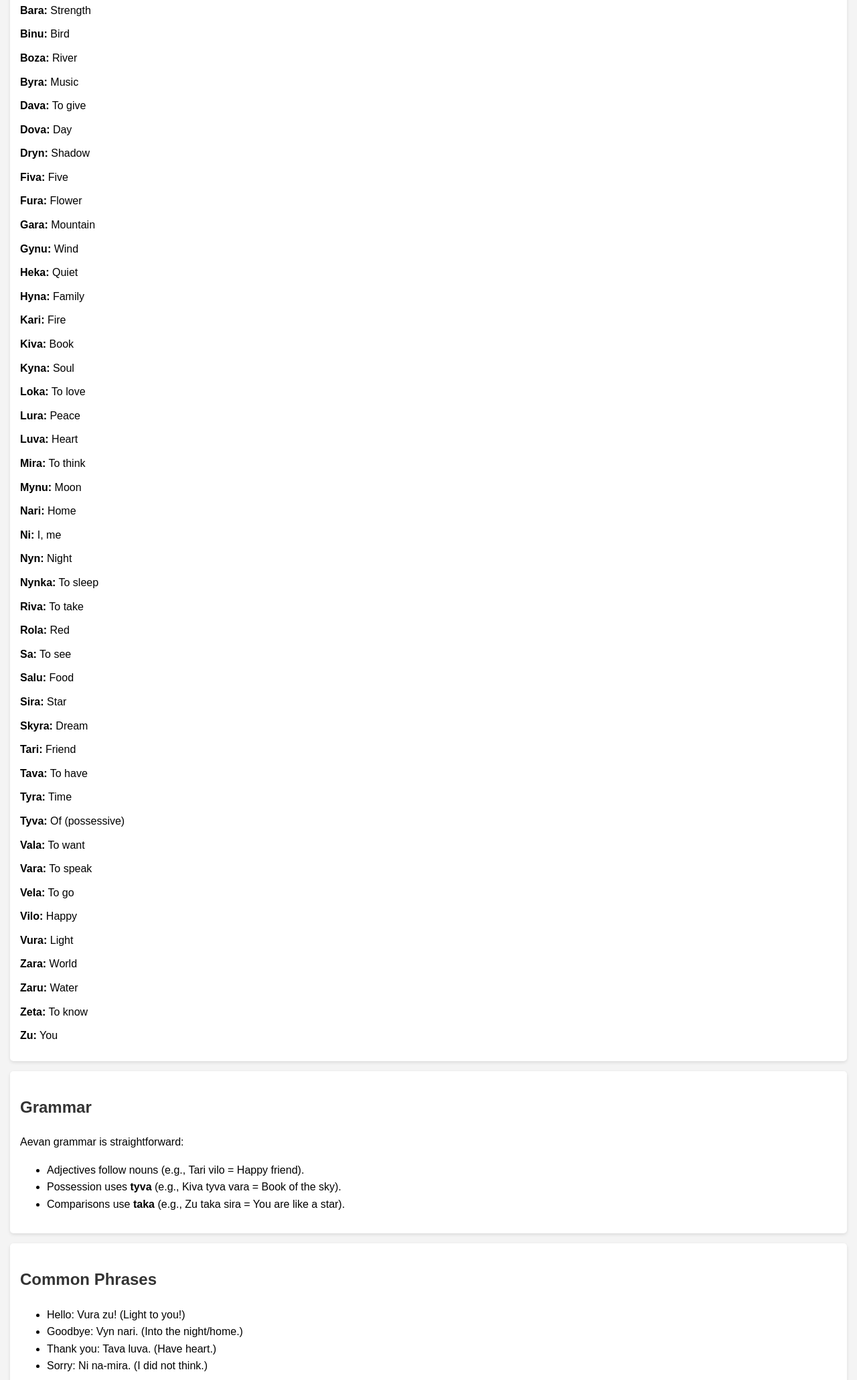
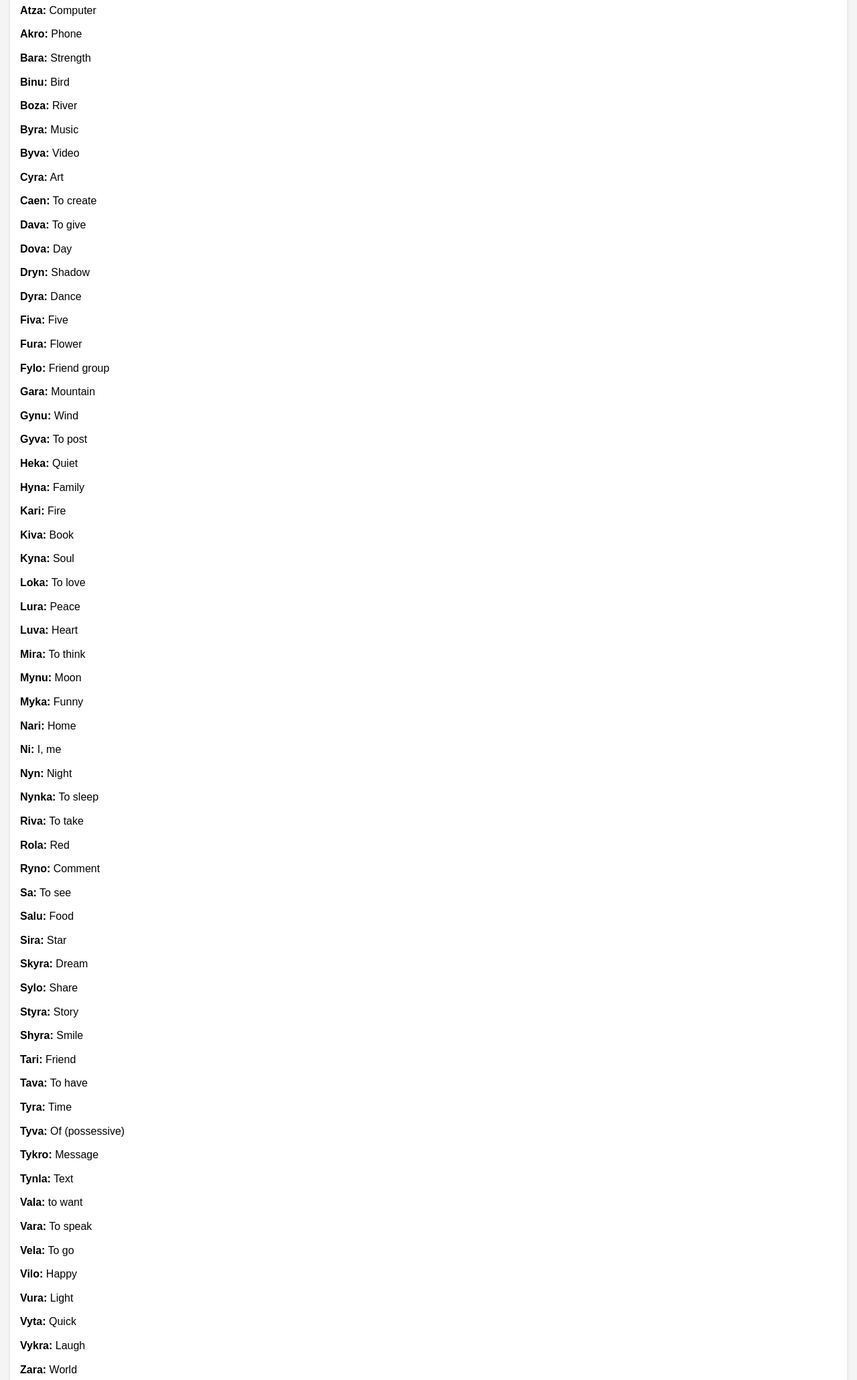
Before and after one commit to AEVANLANG/AEVAN, a plain HTML site: page index.html in a window 1280 px wide. Shown: the part 1275-3335 px from the top of the page at 67% size. Drawn offline with Linux system fonts and the light colour scheme.

Commit message:
added new words to the dictionary

```diff
--- a/index.html
+++ b/index.html
@@ -111,25 +111,35 @@
     <div class="dictionary-entry"><b>Ahri:</b> Life</div>
     <div class="dictionary-entry"><b>Aru:</b> Sun</div>
     <div class="dictionary-entry"><b>Aska:</b> Hope</div>
+    <div class="dictionary-entry"><b>Atza:</b> Computer</div>
+    <div class="dictionary-entry"><b>Akro:</b> Phone</div>
 
     <!-- B -->
     <div class="dictionary-entry"><b>Bara:</b> Strength</div>
     <div class="dictionary-entry"><b>Binu:</b> Bird</div>
     <div class="dictionary-entry"><b>Boza:</b> River</div>
     <div class="dictionary-entry"><b>Byra:</b> Music</div>
+    <div class="dictionary-entry"><b>Byva:</b> Video</div>
+
+    <!-- C -->
+    <div class="dictionary-entry"><b>Cyra:</b> Art</div>
+    <div class="dictionary-entry"><b>Caen:</b> To create</div>
 
     <!-- D -->
     <div class="dictionary-entry"><b>Dava:</b> To give</div>
     <div class="dictionary-entry"><b>Dova:</b> Day</div>
     <div class="dictionary-entry"><b>Dryn:</b> Shadow</div>
+    <div class="dictionary-entry"><b>Dyra:</b> Dance</div>
 
     <!-- F -->
     <div class="dictionary-entry"><b>Fiva:</b> Five</div>
     <div class="dictionary-entry"><b>Fura:</b> Flower</div>
+    <div class="dictionary-entry"><b>Fylo:</b> Friend group</div>
 
     <!-- G -->
     <div class="dictionary-entry"><b>Gara:</b> Mountain</div>
     <div class="dictionary-entry"><b>Gynu:</b> Wind</div>
+    <div class="dictionary-entry"><b>Gyva:</b> To post</div>
 
     <!-- H -->
     <div class="dictionary-entry"><b>Heka:</b> Quiet</div>
@@ -148,6 +158,7 @@
     <!-- M -->
     <div class="dictionary-entry"><b>Mira:</b> To think</div>
     <div class="dictionary-entry"><b>Mynu:</b> Moon</div>
+    <div class="dictionary-entry"><b>Myka:</b> Funny</div>
 
     <!-- N -->
     <div class="dictionary-entry"><b>Nari:</b> Home</div>
@@ -158,31 +169,41 @@
     <!-- R -->
     <div class="dictionary-entry"><b>Riva:</b> To take</div>
     <div class="dictionary-entry"><b>Rola:</b> Red</div>
+    <div class="dictionary-entry"><b>Ryno:</b> Comment</div>
+
 
     <!-- S -->
     <div class="dictionary-entry"><b>Sa:</b> To see</div>
     <div class="dictionary-entry"><b>Salu:</b> Food</div>
     <div class="dictionary-entry"><b>Sira:</b> Star</div>
     <div class="dictionary-entry"><b>Skyra:</b> Dream</div>
+    <div class="dictionary-entry"><b>Sylo:</b> Share</div>
+    <div class="dictionary-entry"><b>Styra:</b> Story</div>
+    <div class="dictionary-entry"><b>Shyra:</b> Smile</div>
 
     <!-- T -->
     <div class="dictionary-entry"><b>Tari:</b> Friend</div>
     <div class="dictionary-entry"><b>Tava:</b> To have</div>
     <div class="dictionary-entry"><b>Tyra:</b> Time</div>
     <div class="dictionary-entry"><b>Tyva:</b> Of (possessive)</div>
+    <div class="dictionary-entry"><b>Tykro:</b> Message</div>
+    <div class="dictionary-entry"><b>Tynla:</b> Text</div>
 
     <!-- V -->
-    <div class="dictionary-entry"><b>Vala:</b> To want</div>
+    <div class="dictionary-entry"><b>Vala:</b> to want</div>
     <div class="dictionary-entry"><b>Vara:</b> To speak</div>
     <div class="dictionary-entry"><b>Vela:</b> To go</div>
     <div class="dictionary-entry"><b>Vilo:</b> Happy</div>
     <div class="dictionary-entry"><b>Vura:</b> Light</div>
+    <div class="dictionary-entry"><b>Vyta:</b> Quick</div>
+    <div class="dictionary-entry"><b>Vykra:</b> Laugh</div>
 
     <!-- Z -->
     <div class="dictionary-entry"><b>Zara:</b> World</div>
     <div class="dictionary-entry"><b>Zaru:</b> Water</div>
     <div class="dictionary-entry"><b>Zeta:</b> To know</div>
-    <div class="dictionary-entry"><b>Zu:</b> You</div>
+    <div class="dictionary-entry"><b>Zylo:</b> Like</div>
+    <div class="dictionary-entry"><b>Zykra:</b> Edit</div>
 </section>
 
 <section id="grammar">
```
